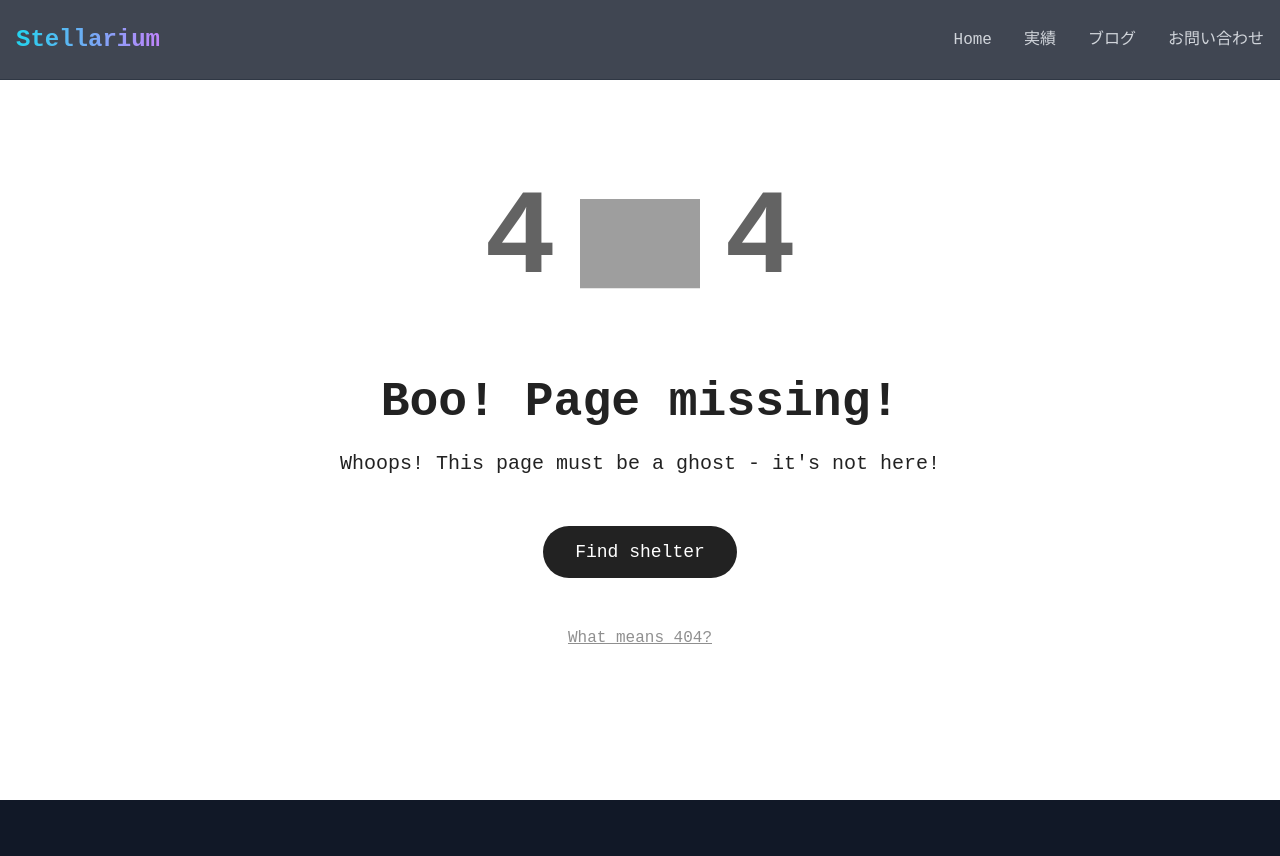
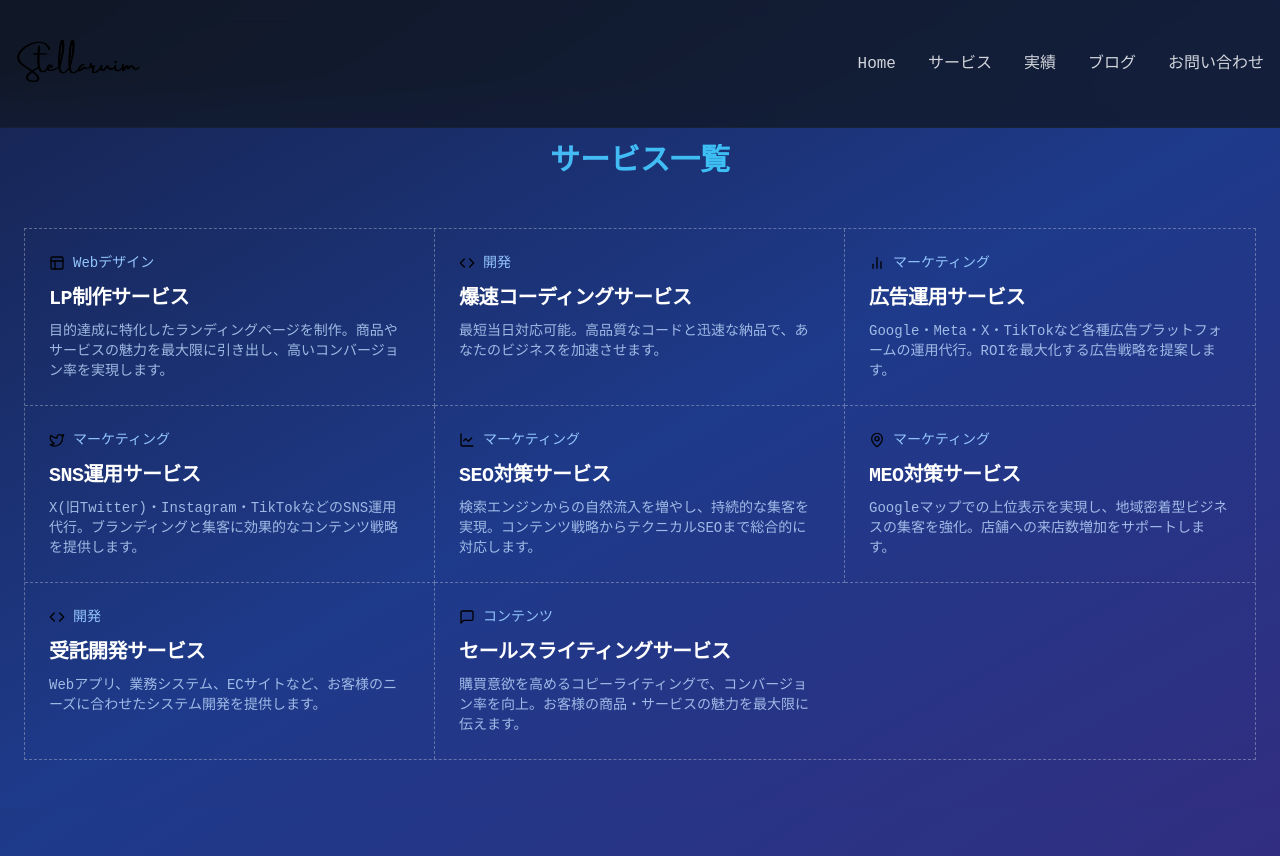
Before and after one commit to fortesnow/my-profile, a Next.js app: page /services in a window 1280 px wide. Before the commit this address had no page. Before the commit the page ends 800 px from the top, so only its background shows below. Built offline with nearby package versions, Linux system fonts and the light colour scheme; grey boxes are pictures that could not be loaded; a web font is replaced by a local one.

Commit message:
ロゴ画像の追加

```diff
--- /dev/null
+++ b/app/services/page.tsx
@@ -0,0 +1,39 @@
+import type { Metadata } from "next";
+import ServicesGrid from "@/components/ServicesGrid";
+
+export const metadata: Metadata = {
+  title: 'サービス一覧 | Stellarium あおい',
+  description: 'Webデザイン、開発、マーケティング、コンテンツ制作など、ビジネス成長をサポートする各種サービスを提供しています。',
+  keywords: [
+    'Webデザイン',
+    'LP制作',
+    'コーディング',
+    '広告運用',
+    'SNS運用',
+    'SEO対策',
+    'MEO対策',
+    '受託開発',
+    'セールスライティング',
+  ],
+  alternates: {
+    canonical: 'https://www.stellarium.jp/services'
+  },
+  openGraph: {
+    title: 'サービス一覧 | Stellarium あおい',
+    description: 'Webデザイン、開発、マーケティング、コンテンツ制作など、ビジネス成長をサポートする各種サービスを提供しています。',
+    url: 'https://www.stellarium.jp/services',
+    siteName: 'Stellarium',
+    locale: 'ja_JP',
+    type: 'website',
+  },
+};
+
+export default function ServicesPage() {
+  return (
+    <main className="min-h-screen bg-gradient-to-br from-gray-900 via-blue-900 to-indigo-900">
+      <div className="pt-24 pb-12">
+        <ServicesGrid />
+      </div>
+    </main>
+  );
+}
--- a/components/footer.tsx
+++ b/components/footer.tsx
@@ -1,22 +1,146 @@
 import Link from "next/link"
 
-  <div className="mt-4">
-    <h3 className="font-semibold text-cyan-400 mb-2">最新記事</h3>
+export default function Footer() {
+  const services = [
+    {
+      title: "LP制作サービス",
+      href: "/services#lp-service",
+      category: "Webデザイン"
+    },
+    {
+      title: "爆速コーディングサービス",
+      href: "/services#coding-service",
+      category: "開発"
+    },
+    {
+      title: "広告運用サービス",
+      href: "/services#ads-service",
+      category: "マーケティング"
+    },
+    {
+      title: "SNS運用サービス",
+      href: "/services#sns-service",
+      category: "マーケティング"
+    },
+    {
+      title: "SEO対策サービス",
+      href: "/services#seo-service",
+      category: "マーケティング"
+    },
+    {
+      title: "MEO対策サービス",
+      href: "/services#meo-service",
+      category: "マーケティング"
+    },
+    {
+      title: "受託開発サービス",
+      href: "/services#development-service",
+      category: "開発"
+    },
+    {
+      title: "セールスライティングサービス",
+      href: "/services#copywriting-service",
+      category: "コンテンツ"
+    },
+  ];
+
+  return (
+    <footer className="bg-gradient-to-br from-gray-900 via-blue-900 to-indigo-900 border-t border-cyan-500/20">
+      <div className="container mx-auto px-4 md:px-6 py-12">
+        <div className="grid grid-cols-1 md:grid-cols-2 lg:grid-cols-4 gap-8">
+          {/* サービス一覧 */}
+          <div>
+            <h3 className="font-semibold text-cyan-400 mb-4">サービス</h3>
+            <ul className="space-y-2">
+              {services.map((service, index) => (
+                <li key={index}>
+                  <Link
+                    href={service.href}
+                    className="text-blue-200/80 hover:text-cyan-400 transition-colors text-sm"
+                  >
+                    {service.title}
+                  </Link>
+                </li>
+              ))}
+            </ul>
+          </div>
+
+          {/* 最新記事 */}
+          <div>
+            <h3 className="font-semibold text-cyan-400 mb-4">最新記事</h3>
             <ul className="space-y-2">
               <li>
-        <Link href="/blog/notion-api-usage" className="hover:text-cyan-400 transition-colors">
+                <Link href="/blog/notion-api-usage" className="text-blue-200/80 hover:text-cyan-400 transition-colors text-sm">
                   Notion API でできること - ビジネスを自動化する11の活用例 (2025.02.27)
                 </Link>
               </li>
               <li>
-        <Link href="/blog/homepage-success" className="hover:text-cyan-400 transition-colors">
+                <Link href="/blog/homepage-success" className="text-blue-200/80 hover:text-cyan-400 transition-colors text-sm">
                   結果の出るホームページの作り方 (2025.02.22)
                 </Link>
               </li>
               <li>
-        <Link href="/blog/lp-development" className="hover:text-cyan-400 transition-colors">
+                <Link href="/blog/lp-development" className="text-blue-200/80 hover:text-cyan-400 transition-colors text-sm">
                   LPはただ作るだけではダメ！ (2025.02.16)
                 </Link>
               </li>
             </ul>
           </div>
+
+          {/* ナビゲーション */}
+          <div>
+            <h3 className="font-semibold text-cyan-400 mb-4">ナビゲーション</h3>
+            <ul className="space-y-2">
+              <li>
+                <Link href="/" className="text-blue-200/80 hover:text-cyan-400 transition-colors text-sm">
+                  ホーム
+                </Link>
+              </li>
+              <li>
+                <Link href="/services" className="text-blue-200/80 hover:text-cyan-400 transition-colors text-sm">
+                  サービス一覧
+                </Link>
+              </li>
+              <li>
+                <Link href="/achievements" className="text-blue-200/80 hover:text-cyan-400 transition-colors text-sm">
+                  実績
+                </Link>
+              </li>
+              <li>
+                <Link href="/blog" className="text-blue-200/80 hover:text-cyan-400 transition-colors text-sm">
+                  ブログ
+                </Link>
+              </li>
+              <li>
+                <Link href="/contact" className="text-blue-200/80 hover:text-cyan-400 transition-colors text-sm">
+                  お問い合わせ
+                </Link>
+              </li>
+            </ul>
+          </div>
+
+          {/* お問い合わせ */}
+          <div>
+            <h3 className="font-semibold text-cyan-400 mb-4">お問い合わせ</h3>
+            <p className="text-blue-200/80 text-sm mb-4">
+              ご相談・お見積もりは無料です。お気軽にお問い合わせください。
+            </p>
+            <Link
+              href="/contact"
+              className="inline-block bg-gradient-to-r from-cyan-500 to-purple-500 text-white font-medium rounded-lg py-2 px-6 text-sm hover:opacity-90 transition-opacity"
+            >
+              お問い合わせする
+            </Link>
+          </div>
+        </div>
+
+        {/* コピーライト */}
+        <div className="mt-8 pt-8 border-t border-cyan-500/20 text-center">
+          <p className="text-blue-200/60 text-sm">
+            © 2025 Stellarium あおい. All rights reserved.
+          </p>
+        </div>
+      </div>
+    </footer>
+  );
+}
--- a/components/navigation.tsx
+++ b/components/navigation.tsx
@@ -2,6 +2,7 @@
 
 import { useState, useEffect, useCallback } from 'react'
 import Link from 'next/link'
+import Image from 'next/image'
 import { motion, AnimatePresence } from 'framer-motion'
 
 export default function Navigation() {
@@ -35,6 +36,7 @@ export default function Navigation() {
 
   const navItems = [
     { label: "Home", href: "/" },
+    { label: "サービス", href: "/services" },
     { label: "実績", href: "/achievements" },
     { label: "ブログ", href: "/blog" },
     { label: "お問い合わせ", href: "/contact" },
@@ -48,7 +50,7 @@ export default function Navigation() {
       {/* 固定ヘッダー - スクロール状態によってサイズ変更 */}
       <header
         className={`fixed top-0 left-0 w-full z-50 bg-gray-900/80 backdrop-blur-md border-b border-gray-800/50 transition-all duration-300 ${
-          scrolled ? 'h-14 md:h-16' : 'h-16 md:h-20'
+          scrolled ? 'h-20 md:h-24' : 'h-24 md:h-32'
         }`}
       >
         <div className="container mx-auto px-4 h-full">
@@ -56,12 +58,21 @@ export default function Navigation() {
             {/* ロゴ - スクロール時にサイズ変更 */}
             <Link
               href="/"
-              className={`font-bold text-transparent bg-clip-text bg-gradient-to-r from-cyan-400 to-purple-400 transition-all duration-300 touch-area ${
-                scrolled ? 'text-lg md:text-xl' : 'text-xl md:text-2xl'
+              className={`transition-all duration-300 touch-area flex items-center ${
+                scrolled ? 'h-20 md:h-24' : 'h-24 md:h-32'
               }`}
               aria-label="ホームページへ戻る"
             >
-              Stellarium
+              <Image
+                src="/images/site-logo.png"
+                alt="Stellarium"
+                width={400}
+                height={128}
+                className={`object-contain transition-all duration-300 ${
+                  scrolled ? 'h-20 md:h-24 w-auto' : 'h-24 md:h-32 w-auto'
+                }`}
+                priority
+              />
             </Link>
 
             {/* PCメニュー */}
```
Also changed, not shown: public/images/site-logo.png (added). Lines whose indentation alone changed are shown as unchanged.
